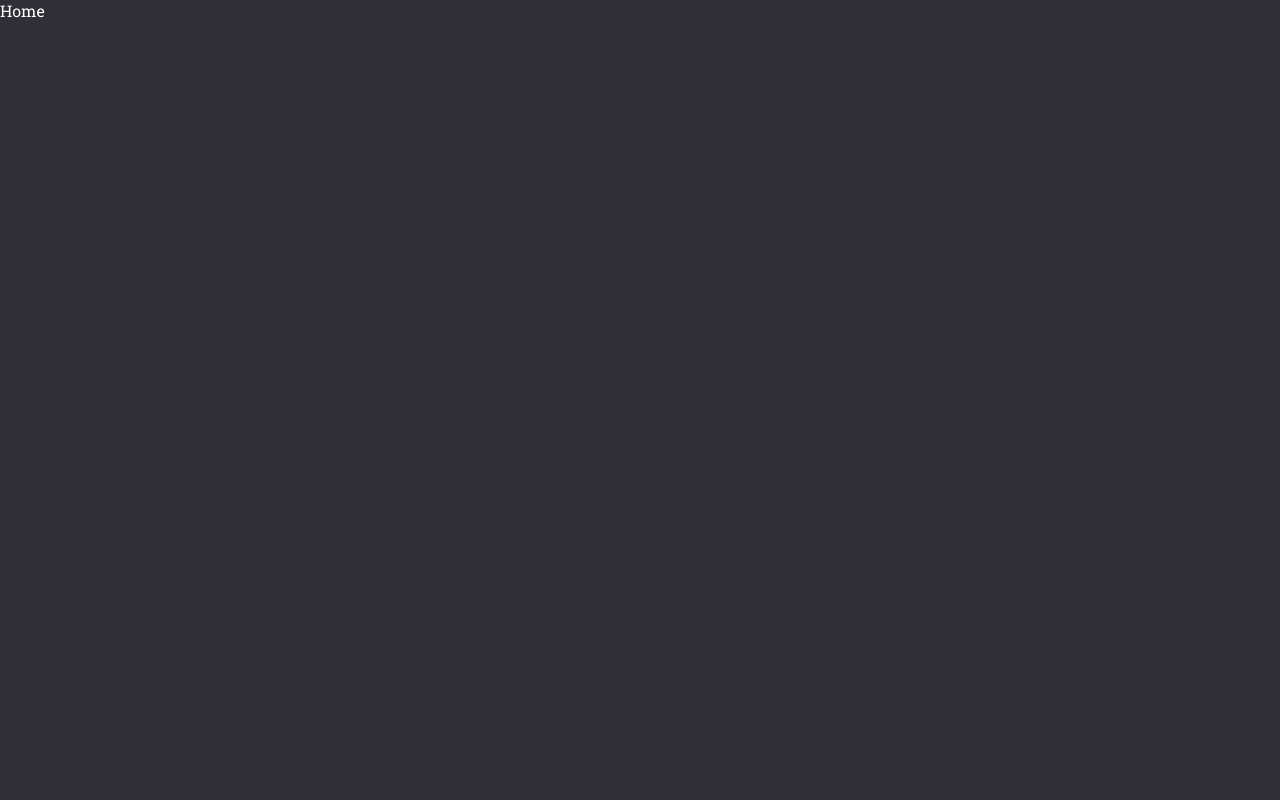
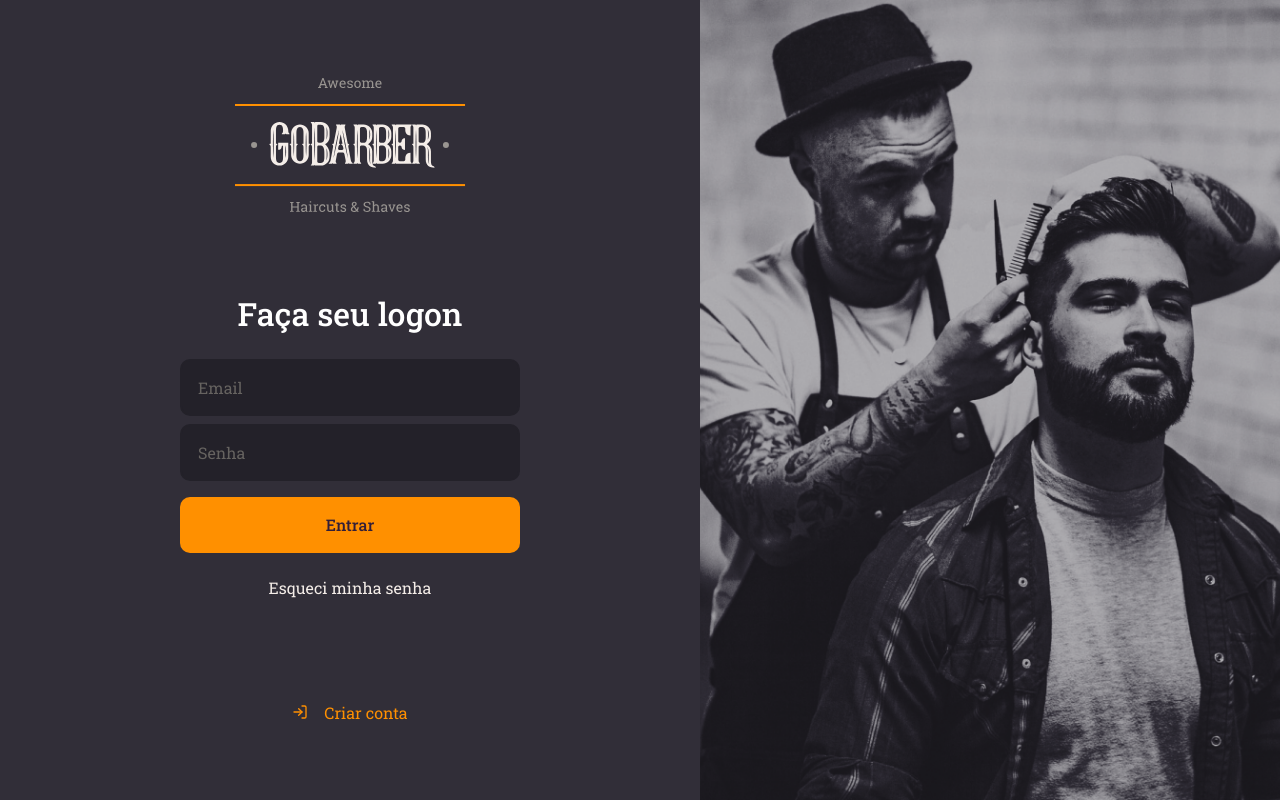
Before and after one commit to LeonardoMessias98/goBarber, a React (Create React App) app: page / in a window 1280 px wide. Built offline with nearby package versions, Linux system fonts and the light colour scheme.

Commit message:
implementing login page

```diff
--- a/package.json
+++ b/package.json
@@ -12,8 +12,10 @@
     "@types/react-dom": "^17.0.0",
     "@types/react-router-dom": "^5.1.7",
     "@types/styled-components": "^5.1.9",
+    "polished": "^4.1.1",
     "react": "^17.0.2",
     "react-dom": "^17.0.2",
+    "react-icons": "^4.2.0",
     "react-router-dom": "^5.2.0",
     "react-scripts": "4.0.3",
     "react-to-print": "^2.12.3",
--- a/src/pages/Home/index.tsx
+++ /dev/null
@@ -1,11 +0,0 @@
-import React from 'react';
-
-const Home = () => {
-  return (
-    <div>
-      Home
-    </div>
-  );
-};
-
-export default Home;
--- /dev/null
+++ b/src/pages/SignIn/index.tsx
@@ -0,0 +1,35 @@
+import React from 'react';
+import { FiLogIn } from 'react-icons/fi';
+
+import logoImg from 'assets/logo.svg';
+
+import { Background, Content, Container } from './styles';
+
+const SignIn = () => {
+  return (
+    <Container>
+      <Content>
+        <img src={logoImg} alt="logoImg" />
+
+        <form>
+          <h1>Faça seu logon</h1>
+
+          <input placeholder="Email" />
+          <input placeholder="Senha" type="password" />
+
+          <button type="submit">Entrar</button>
+
+          <a href="/forgot">Esqueci minha senha</a>
+        </form>
+
+        <a href="/register">
+          <FiLogIn />
+          Criar conta
+        </a>
+      </Content>
+      <Background />
+    </Container>
+  );
+};
+
+export default SignIn;
--- /dev/null
+++ b/src/pages/SignIn/styles.ts
@@ -0,0 +1,100 @@
+import styled from 'styled-components';
+import { shade } from 'polished';
+
+import signInBackgroundImg from 'assets/sign-in-background.png';
+
+export const Container = styled.div`
+  height: 100vh;
+
+  display: flex;
+  align-items: stretch;
+`;
+
+export const Content = styled.div`
+  display: flex;
+  flex-direction: column;
+  justify-content: center;
+  align-items: center;
+
+  width: 100%;
+  max-width: 700px;
+
+  form {
+    margin: 80px 0;
+    width: 340px;
+    text-align: center;
+
+    h1 {
+      margin-bottom: 24px;
+    }
+
+    input {
+      background: #232129;
+      border-radius: 10px;
+      border: 2px solid #232129;
+      padding: 16px;
+      width: 100%;
+      color: #f4ede8;
+
+      &::placeholder {
+        color: #666360;
+      }
+
+      & + input {
+        margin-top: 8px;
+      }
+    }
+
+    button {
+      background: #ff9000;
+      height: 56px;
+      border-radius: 10px;
+      border: 0;
+      padding: 0 16px;
+      width: 100%;
+      color: #321e38;
+      font-weight: 500;
+      margin-top: 16px;
+      transition: background-color 0.2s;
+
+      &:hover {
+        background: ${shade(0.2, '#ff9000')};
+      }
+    }
+
+    a {
+      color: #f4ede8;
+      display: block;
+      margin-top: 24px;
+      text-decoration: none;
+      transition: color 0.2s;
+
+      &:hover {
+        color: ${shade(0.2, '#f4ede8')};
+      }
+    }
+  }
+
+  > a {
+    color: #ff9000;
+    display: flex;
+    align-items: center;
+    margin-top: 24px;
+    text-decoration: none;
+    transition: color 0.2s;
+
+    &:hover {
+      color: ${shade(0.2, '#ff9000')};
+    }
+
+    svg {
+      margin-right: 16px;
+    }
+  }
+`;
+
+export const Background = styled.div`
+  flex: 1;
+  background: url(${signInBackgroundImg}) no-repeat center;
+  background-size: cover;
+`;
--- a/src/routes.tsx
+++ b/src/routes.tsx
@@ -1,13 +1,13 @@
 import React from 'react';
 import { Switch, Route, BrowserRouter } from 'react-router-dom';
 
-import Home from 'pages/Home';
+import SignIn from 'pages/SignIn';
 
 export default function Routes() {
   return (
     <BrowserRouter>
       <Switch>
-        <Route path="/" exact component={Home} />
+        <Route path="/" exact component={SignIn} />
       </Switch>
     </BrowserRouter>
   );
```
Also changed, not shown: 1 other file (tests, documents, lock files or other folders).
